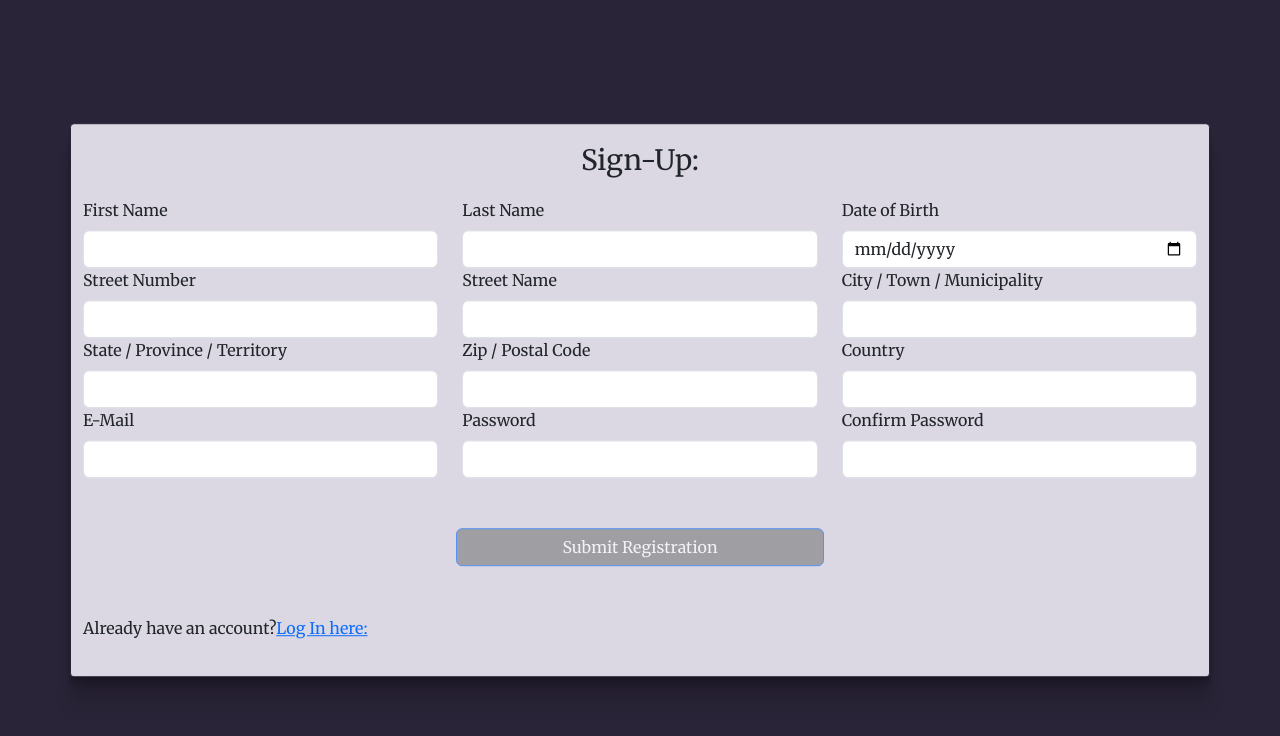
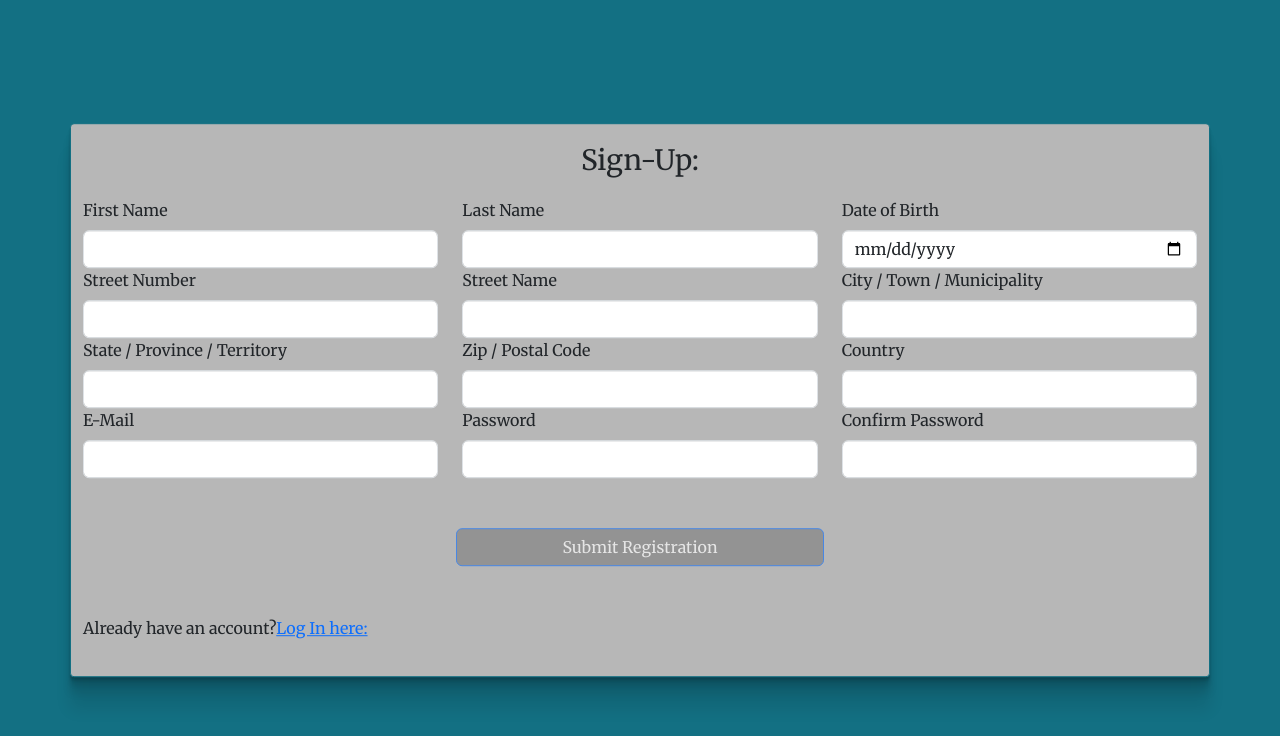
Before and after one commit to jb737/marketplace_homework, a React (Vite) app: page /register in a window 1280 px wide. Shown: the top 736 px of the page. Built offline with nearby package versions, Linux system fonts and the light colour scheme.

Commit message:
other styling, add icon asset

```diff
--- a/src/index.css
+++ b/src/index.css
@@ -1,17 +1,17 @@
 @import url('https://fonts.googleapis.com/css2?family=Merriweather:ital,wght@0,300;0,400;0,700;0,900;1,300;1,400;1,700;1,900&display=swap');
 
 :root {
-    --primary-color-light: #dbd8e3;
-    --primary-color-dark: #5c5470;
-    --secondary-color-light: #352f44;
-    --secondary-color-dark: #2a2438;
-}
-
-[data-theme = "dark"] {
     --primary-color-light:  #b7b7b7;
     --primary-color-dark:  #3d0240;
     --secondary-color-light:#fae3e3;
     --secondary-color-dark:   #137083;
+}
+
+[data-theme = "dark"] {
+    --primary-color-light: #dbd8e3;
+    --primary-color-dark: #2a2438;
+    --secondary-color-light:  #599fbd;
+    --secondary-color-dark:  #5c5470;
 }
 
 
--- a/src/pages/LandingPage/LandingPage.tsx
+++ b/src/pages/LandingPage/LandingPage.tsx
@@ -2,10 +2,14 @@ import { useState } from "react";
 import { Navigate, useLocation } from "react-router-dom";
 
 import User from "../../models/User";
+import Layout from "../../components/Layout/Layout";
 
 export default function LandingPage() {
     const { state } = useLocation();
     const [user] = useState<User>(state?.user);
 
-    return user ? <div>Landing Page is under Construction</div> : <Navigate to = "/register"  />;
+    return user ?(
+    <Layout> <div>Hello, {user.email.split("@")[0]}</div></Layout>
+     ) : (<Navigate to = "/register"  />
+);
 }
```
Also changed, not shown: src/Assets/shopping-bag.png (added), 1 other file (tests, documents, lock files or other folders).
